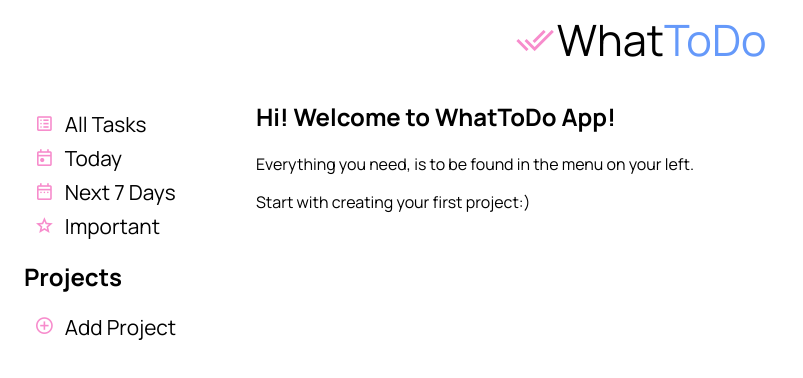
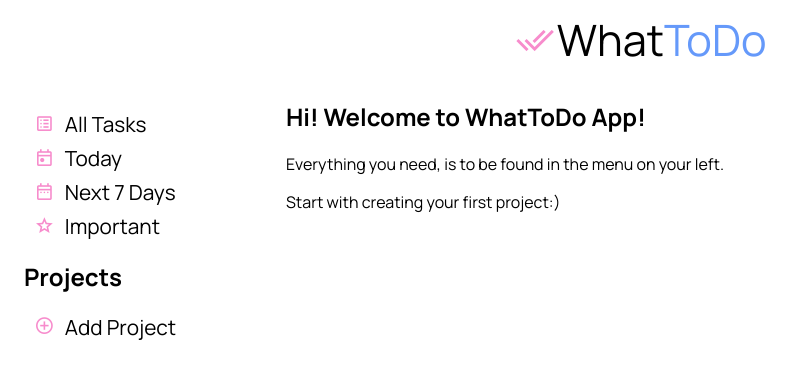
Before and after one commit to marwels/To-Do-List, a website built with webpack: page src/index.html in a window 1280 px wide. Shown: the whole page, without its empty margins (0-803 px from the left). Built offline with nearby package versions, Linux system fonts and the light colour scheme; files whose address does not match are found by name.

Commit message:
fix: home style

```diff
--- a/src/components/home.js
+++ b/src/components/home.js
@@ -3,6 +3,7 @@ const homePage = function homePage(targetEl) {
   homePageContainer.className = "homePageContainer";
 
   const welcomeTitle = document.createElement("h2");
+  welcomeTitle.className = "pageTitle";
   welcomeTitle.innerText = "Hi! Welcome to WhatToDo App!";
   homePageContainer.appendChild(welcomeTitle);
   const welcomeText = document.createElement("p");
--- a/src/style.css
+++ b/src/style.css
@@ -208,6 +208,10 @@ button.projectName, .dropdown, button.deleteOrRename
     margin-left: 30px;
 }
 
+.homePageContainer p {
+    margin-left: 30px;
+}
+
 .singleProjectPageContainer .addToDoContainer {
     margin: 30px;
     border: solid black;
```
